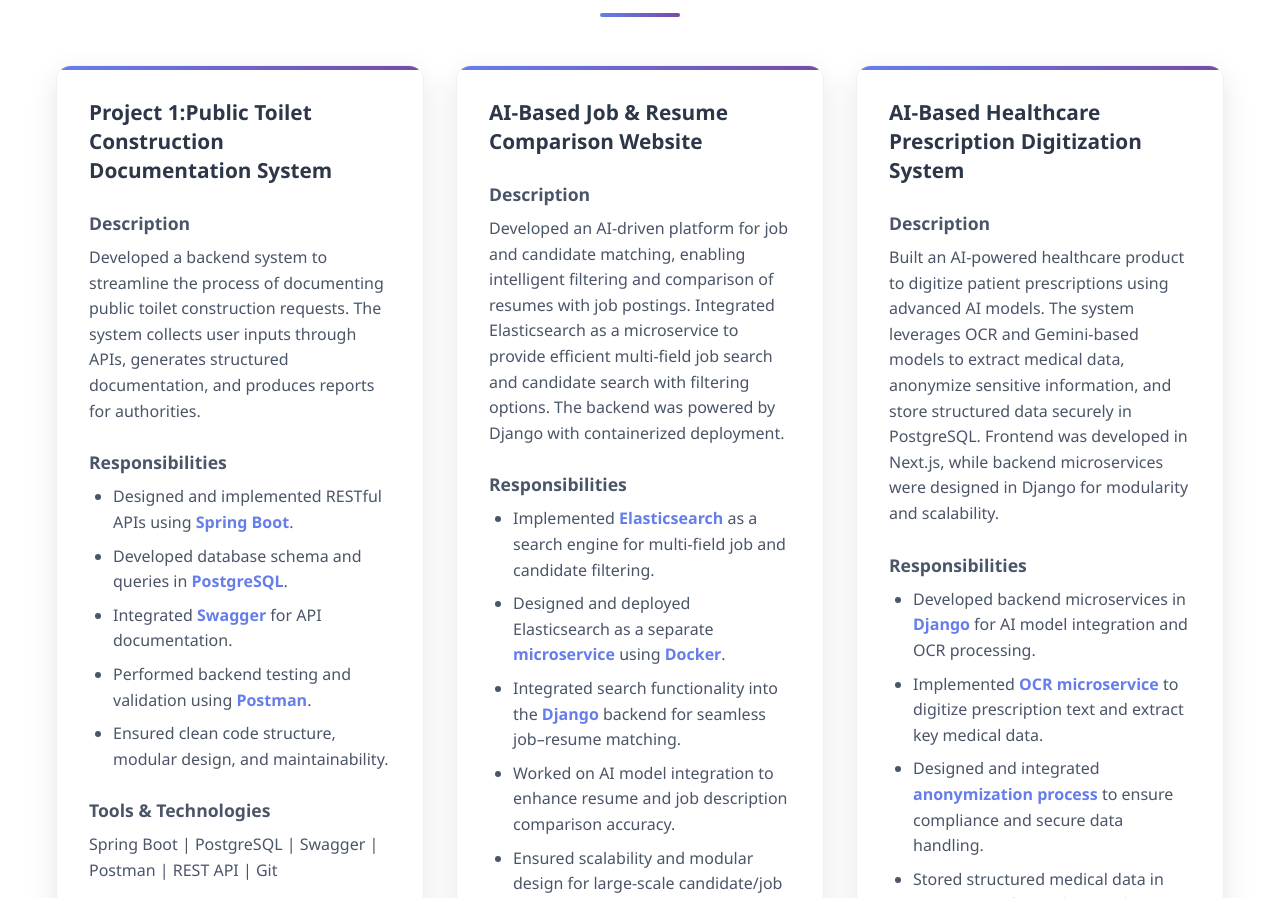
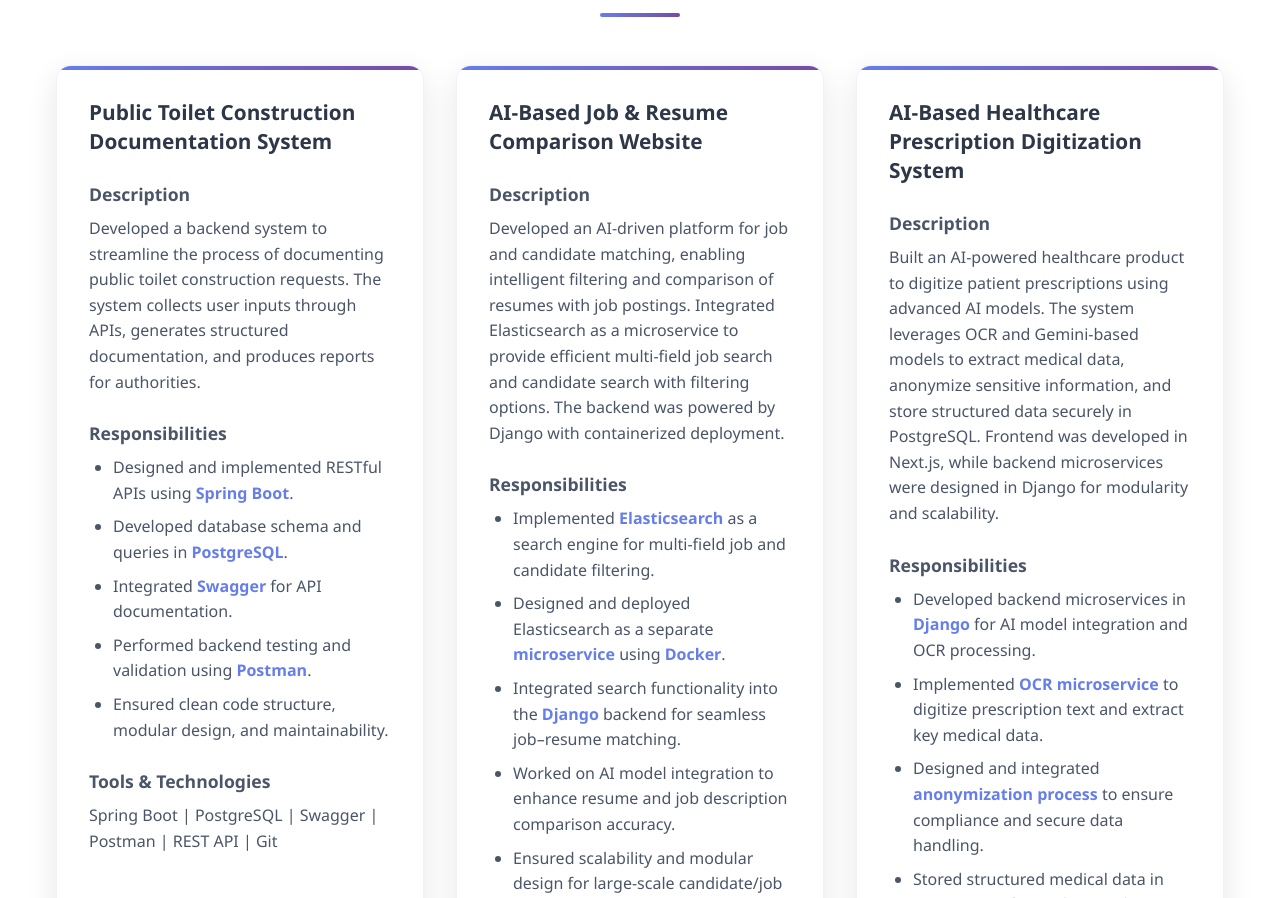
Before and after one commit to lakshmana-selvan-v/portfolio, a plain HTML site: page index.html in a window 1280 px wide. Shown: the part 6308-7206 px from the top of the page. Drawn offline with Linux system fonts and the light colour scheme.

Commit message:
project title changes

```diff
--- a/index.html
+++ b/index.html
@@ -290,7 +290,7 @@
                 <div class="underline"></div>
     <div class="projects">
       <div class="project-card">
-        <h3>Project 1:Public Toilet Construction Documentation System</h3>
+        <h3>Public Toilet Construction Documentation System</h3>
         <h4>Description</h4>
       <p>
         Developed a backend system to streamline the process of documenting public toilet
```
